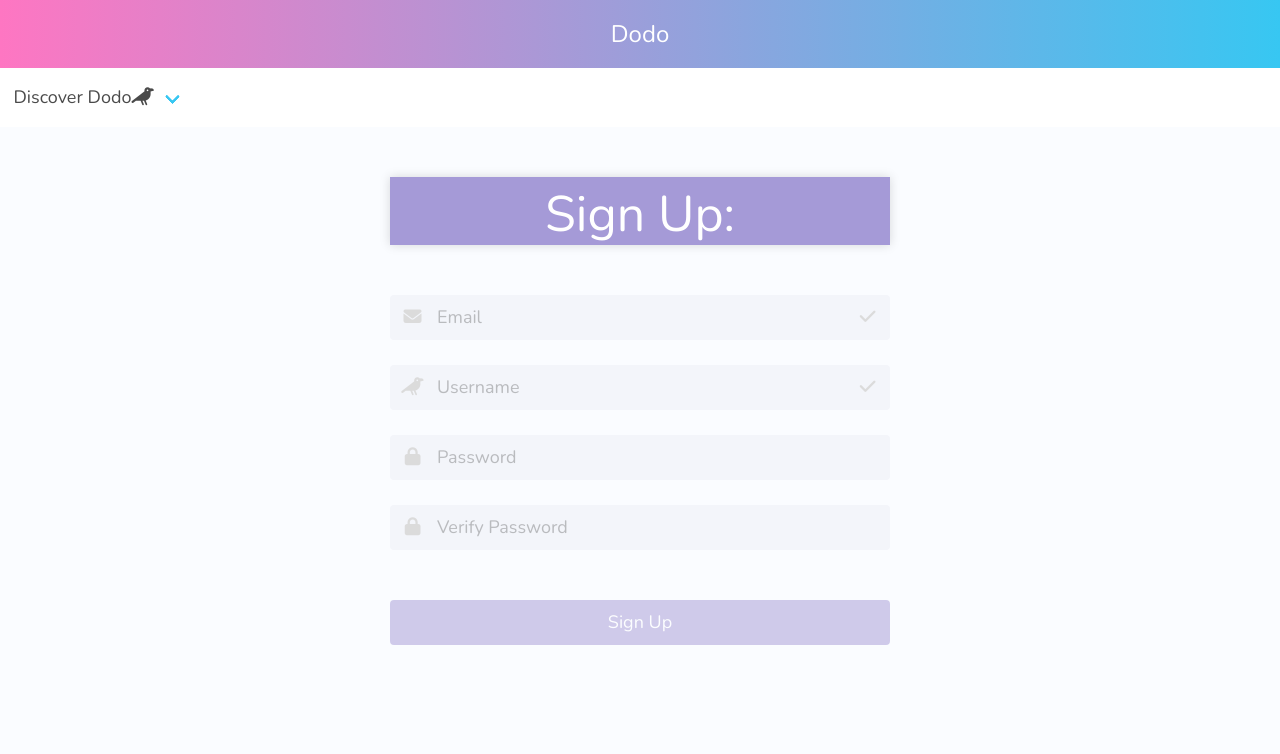
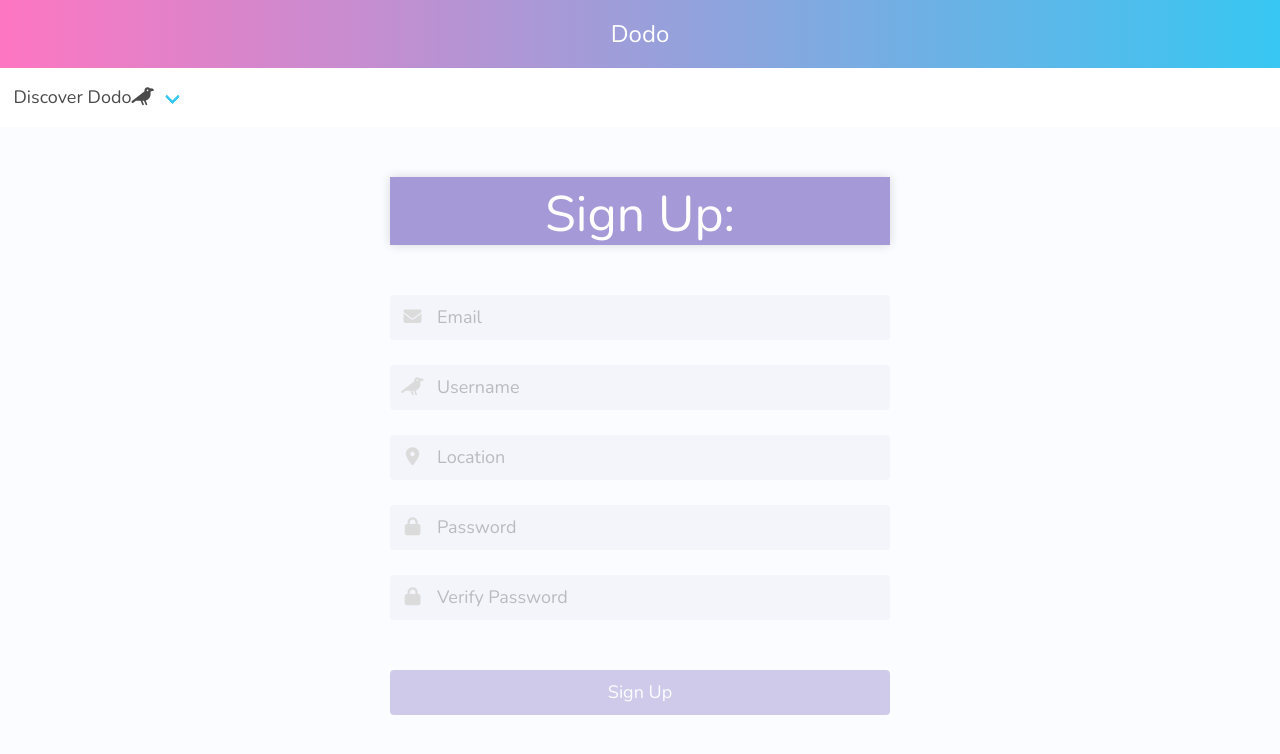
Before and after one commit to dprittj/DODO, an Angular app in the folder frontend/frontend/: page /signup in a window 1280 px wide. Shown: the top 754 px of the page. Built offline with nearby package versions, Linux system fonts and the light colour scheme.

Commit message:
adding front end work to last commit. Added auth interceptor for front end and token strorage service. Added email and location fields to the user class.

```diff
--- a/frontend/frontend/src/app/login-page/login-page.component.html
+++ b/frontend/frontend/src/app/login-page/login-page.component.html
@@ -16,9 +16,7 @@
               <span class="icon is-small is-left">
                 <i class="fa-solid fa-crow"></i>
               </span>
-              <span class="icon is-small is-right">
-                <i class="fas fa-check"></i>
-              </span>
+
             </p>
           </div>
         </div>
--- a/frontend/frontend/src/app/login-page/login-page.component.ts
+++ b/frontend/frontend/src/app/login-page/login-page.component.ts
@@ -1,6 +1,7 @@
 import { Component, OnInit } from '@angular/core';
 import { NgForm, FormsModule } from '@angular/forms';
 import { Router } from '@angular/router';
+import { TokenStorageService } from '../shared/services/token-storage.service';
 import { UserService } from '../shared/services/user.service';
 
 @Component({
@@ -14,10 +15,13 @@ export class LoginPageComponent implements OnInit {
     username: null,
     password: null
   };
+  isLoggedIn = false;
+  roles: string[] = [];
 
-  constructor(private _route: Router, private _service: UserService) { }
+  constructor(private _route: Router, private _service: UserService, private tokenStorage: TokenStorageService) { }
 
   ngOnInit(): void {
+
   }
 
   signIn(): void  {
@@ -26,6 +30,11 @@ export class LoginPageComponent implements OnInit {
     console.log(this.form);
     this._service.getUserByUsername(username, password).subscribe(
       data=>{
+        this.tokenStorage.saveToken(data.accessToken);
+        this.tokenStorage.saveUser(data);
+        this.isLoggedIn = true;
+        this.roles = this.tokenStorage.getUser().roles;
+
         console.log("Successfully logged in");
       }
     )
--- a/frontend/frontend/src/app/pages/build-profile/build-profile.component.ts
+++ b/frontend/frontend/src/app/pages/build-profile/build-profile.component.ts
@@ -33,6 +33,9 @@ export class BuildProfileComponent implements OnInit {
   constructor(private _route: Router) { }
 
   ngOnInit(): void {
+    //is user logged in?
+    // if not route to log in page
+    //example in occurence.component.ts
   }
 
   buildProfile(): void {
--- a/frontend/frontend/src/app/pages/sign-up/sign-up.component.html
+++ b/frontend/frontend/src/app/pages/sign-up/sign-up.component.html
@@ -15,9 +15,6 @@
               <span class="icon is-small is-left">
                 <i class="fas fa-envelope"></i>
               </span>
-              <span class="icon is-small is-right">
-                <i class="fas fa-check"></i>
-              </span>
             </p>
         </div>
 
@@ -28,12 +25,21 @@
               <span class="icon is-small is-left">
                 <i class="fa-solid fa-crow"></i>
               </span>
-              <span class="icon is-small is-right">
-                <i class="fas fa-check"></i>
-              </span>
+
             </p>
           </div>
         </div>
+
+        <div class="location-container">
+          <div class="field">
+              <p class="control has-icons-left has-icons-right">
+                <input class="input" type="text" placeholder="Location" name="location" [(ngModel)]="form.location" required class="input">
+                <span class="icon is-small is-left">
+                  <i class="fa-solid fa-location-dot"></i>
+                </span>
+              </p>
+            </div>
+          </div>
 
         <div class="password-container">
             <div class="field">
@@ -45,6 +51,8 @@
                 </p>
               </div>
         </div>
+
+
 
         <div class="verify-password-container">
             <div class="field">
--- a/frontend/frontend/src/app/pages/sign-up/sign-up.component.scss
+++ b/frontend/frontend/src/app/pages/sign-up/sign-up.component.scss
@@ -38,6 +38,11 @@
     .username-container {
         margin-bottom: 25px;
     }
+
+    //displays the "location" text box
+    .location-container {
+        margin-bottom: 25px;
+    }
     //displays the "password" text box
 
     .password-container {
--- a/frontend/frontend/src/app/pages/sign-up/sign-up.component.ts
+++ b/frontend/frontend/src/app/pages/sign-up/sign-up.component.ts
@@ -3,6 +3,7 @@ import { NgForm, FormsModule } from '@angular/forms';
 import { Router } from '@angular/router';
 import { throwError } from 'rxjs';
 import { UserService } from 'src/app/shared/services/user.service';
+import { TokenStorageService } from 'src/app/shared/services/token-storage.service';
 
 @Component({
   selector: 'app-sign-up',
@@ -14,29 +15,47 @@ export class SignUpComponent implements OnInit {
  form: any ={
     email: null,
     username: null,
+    location: null,
     password: null,
     verifyPassword: null
   };
 
-  constructor(private _route: Router, private _service: UserService) { }
+  isLoggedIn = false;
+  errorMessage = '';
+  roles: string[] = [];
+
+  constructor(private _route: Router, private _service: UserService, private tokenStorage: TokenStorageService) { }
 
   ngOnInit(): void {
+    if (this.tokenStorage.getToken()) {
+      this.isLoggedIn = true;
+    }
   }
 
   //signUp() takes the form fields of email, username, password, and verifyPassword and ties them to the
   // ngForm element, then reroutes to /buildnest
 
   signUp(): void  {
-    const {email, username, password, verifyPassword} = this.form;
+    const {email, username, location, password, verifyPassword} = this.form;
     if (password == verifyPassword) {
       console.log(this.form);
-      this._service.createNewUser(username, password).subscribe(
+      this._service.createNewUser(email, username, location, password).subscribe(
         data=>{
           console.log("New User Created");
+          console.log(data);
+             }
+          );
+         //this._route.navigateByUrl('/login');
+         this._service.getUserByUsername(username, password).subscribe(
+          data=>{
+            console.log(data);
+            this.tokenStorage.saveToken(data.accessToken);
+            this.tokenStorage.saveUser(data);
+            this.roles = this.tokenStorage.getUser().roles;
+          }
+         )
+         this._route.navigateByUrl('buildnest');
         }
-      )
-      this._route.navigateByUrl('/buildnest');
+
     }
-
   }
-}
--- a/frontend/frontend/src/app/shared/models/user.model.ts
+++ b/frontend/frontend/src/app/shared/models/user.model.ts
@@ -1,6 +1,8 @@
 export class User {
     public id!: number;
+    public email!: string;
     public username!: string;
+    public location!: string;
     public password!: string;
 
     // constructor(username: string, password: string) {
--- a/frontend/frontend/src/app/shared/services/user.service.ts
+++ b/frontend/frontend/src/app/shared/services/user.service.ts
@@ -15,7 +15,7 @@ const httpOptions = {
 export class UserService {
 
   //API links below determine which page the restAPI is pulling information from
- API = 'http://localhost:8080/api';
+ API = 'http://localhost:8080/api/';
  API_2 = 'http://localhost:8080/api/signup';
 
 //  user: User = new User;
@@ -24,9 +24,11 @@ export class UserService {
 
   //createNewUser takes in a username and password and hands it to the backend
   // to store in the database
-  createNewUser(username: String, password: String): Observable<any>{
+  createNewUser(email: String, username: String, location: String, password: String): Observable<any>{
     return this._http.post(this.API_2, {
+      email,
       username,
+      location,
       password
     }, httpOptions);
   }
@@ -34,7 +36,7 @@ export class UserService {
   //getUserByUsername will take the username, findById in the database,
   //  and if it exists, will compare the hashkeys and create a token for session data
   getUserByUsername(username: String, password: String): Observable<any>{
-    return this._http.post(this.API + "/login", {
+    return this._http.post(this.API + "login", {
       username,
       password
     }, httpOptions)
```
